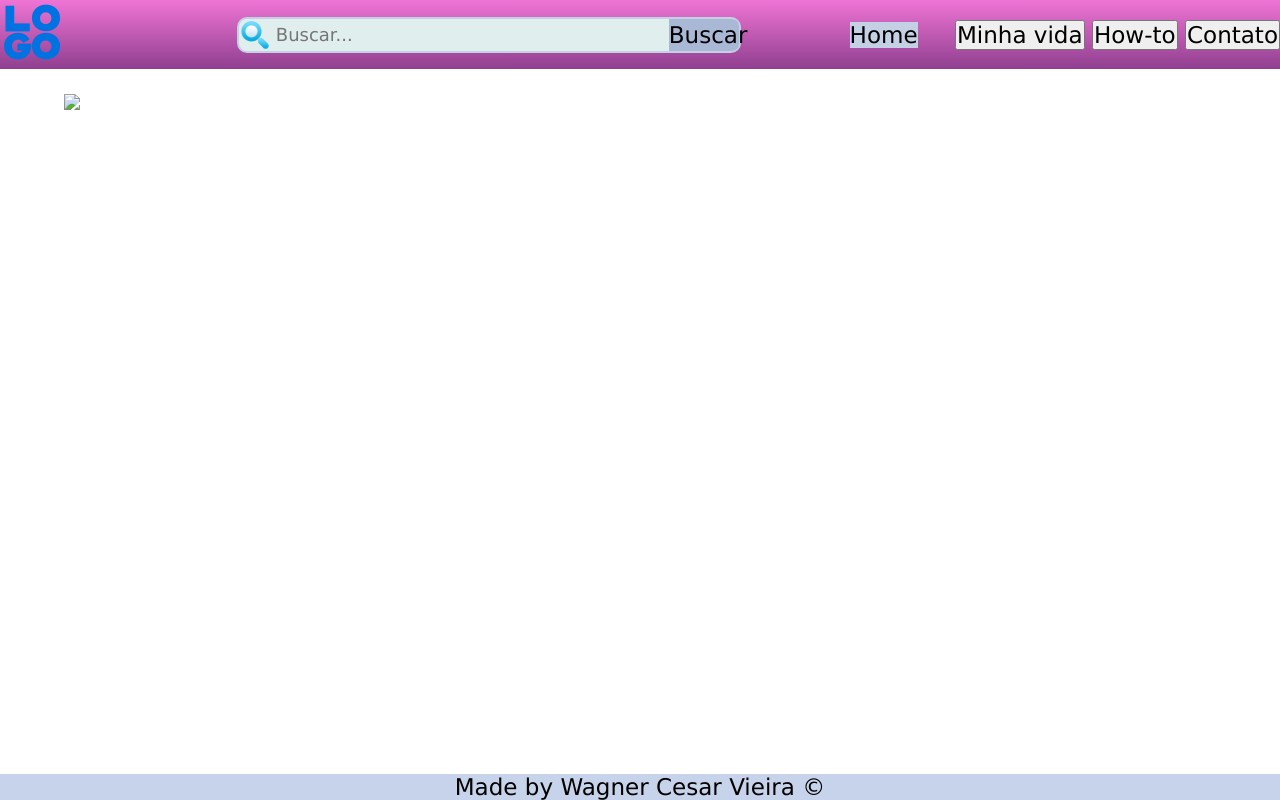
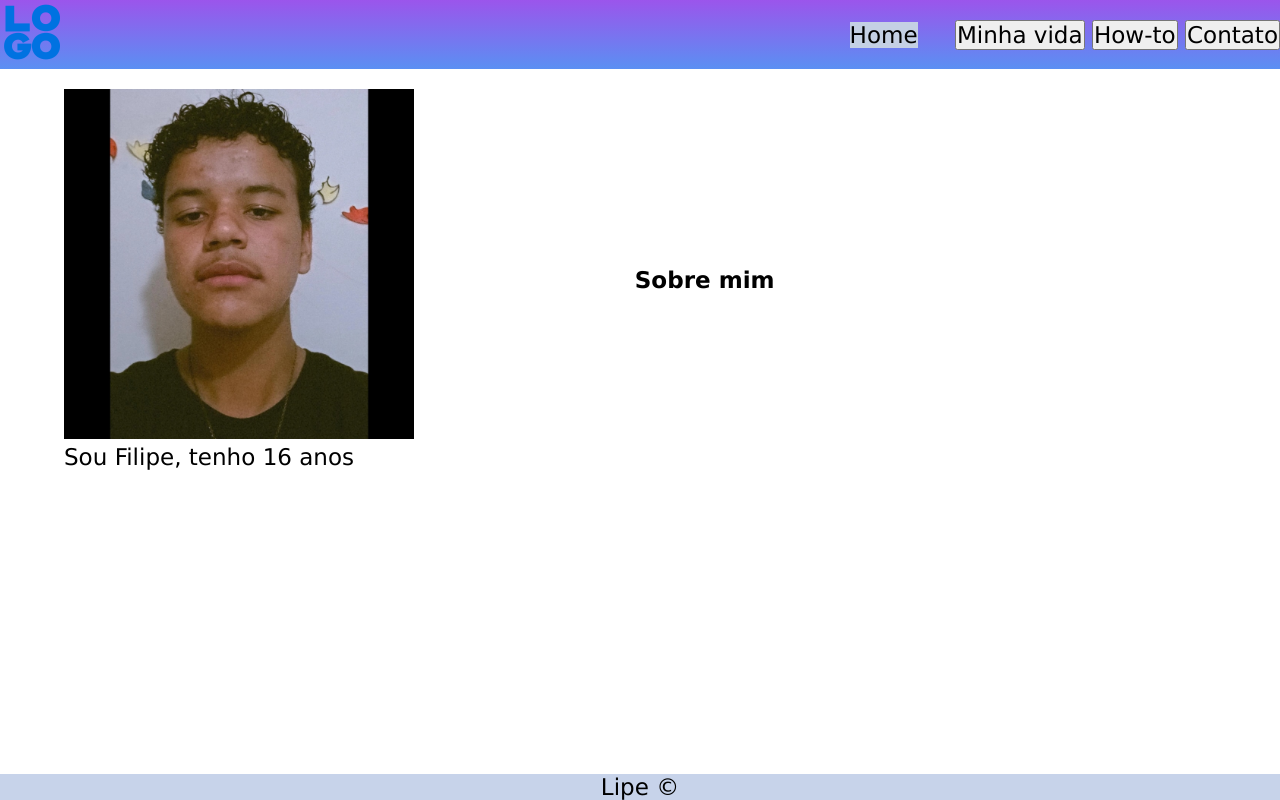
Before and after one commit to lipozinfeliz/tudoemum, a plain HTML site: page pages/minhavida.html in a window 1280 px wide. Drawn offline with Linux system fonts and the light colour scheme.

Commit message:
Add files via upload

```diff
--- a/css/style.css
+++ b/css/style.css
@@ -5,8 +5,9 @@
     font-size: 1.2rem;
 }
 
+
 header {
-    background-image: linear-gradient(to bottom, rgba(235, 77, 201, 0.781), rgba(117, 18, 117, 0.808));
+    background-image: linear-gradient(to bottom, rgba(127, 37, 230, 0.781), hsla(219, 86%, 57%, 0.808));
     display: flex;
     justify-content: space-between;
     align-items: center;
--- a/pages/minhavida.html
+++ b/pages/minhavida.html
@@ -14,10 +14,7 @@
         <a href="../index.html"><img src="../images/logo.png" alt="Sumiu" title="Este é o meu logo"></a>
     </figure>
 
-    <section id="Busca">
-        <img src="../images/search3.png" alt="Sumiu"/>
-        <input type="text" id="txtBusca" placeholder="Buscar..."/>
-        <button id="btnBusca">Buscar</button>
+
     </section>
 
     <nav>
@@ -30,9 +27,12 @@
 <body>
     <main class="container">
         <section class="post">
-            <img src="..im"
+        <img src="../images/lipelipe.jpeg" alt="xiiiiii sumi"
+        height="350">
+        <p>Sou Filipe, tenho 16 anos </p>
+
         </section>
-
+        <h1>Sobre mim</h1>
         <section class="post">
 
         </section>
@@ -45,6 +45,6 @@
 </body>
 
 <footer>
-    <p>Made by Wagner Cesar Vieira &copy;</p>
+    <p>Lipe &copy;</p>
 </footer>
 </html>
```
Also changed, not shown: index.html (+1 -1 lines), pages/contato.html (+26 -10 lines), pages/howto.html (+1 -1 lines), images/fotolipe.png.jpeg (added), images/lipelipe.jpeg (added).
